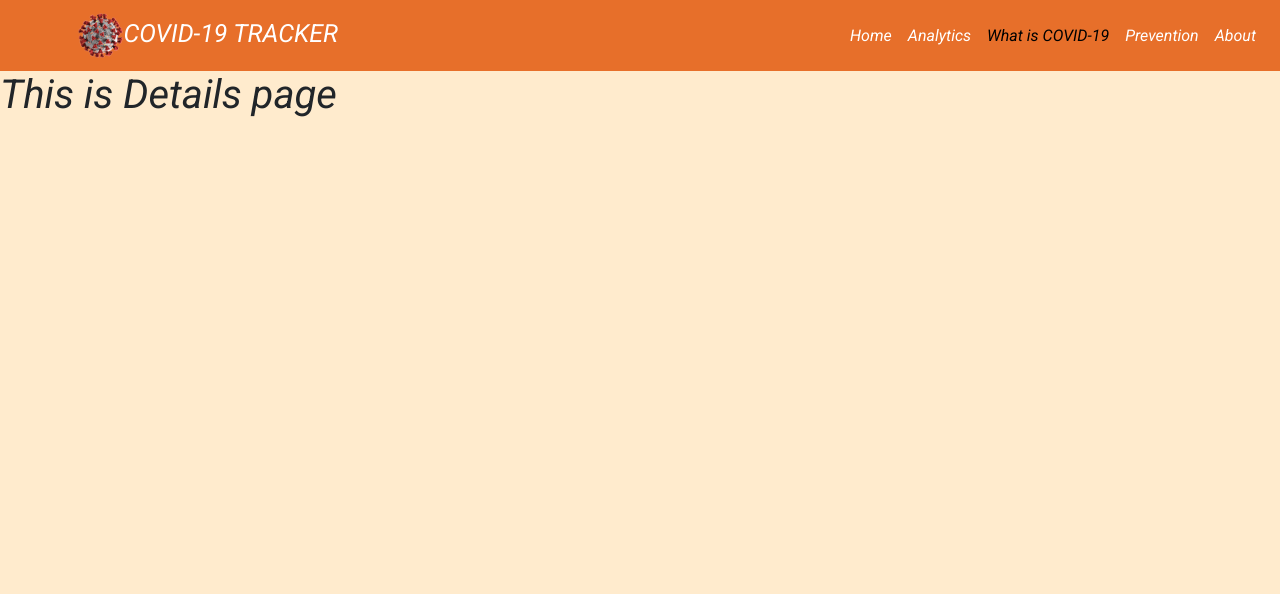
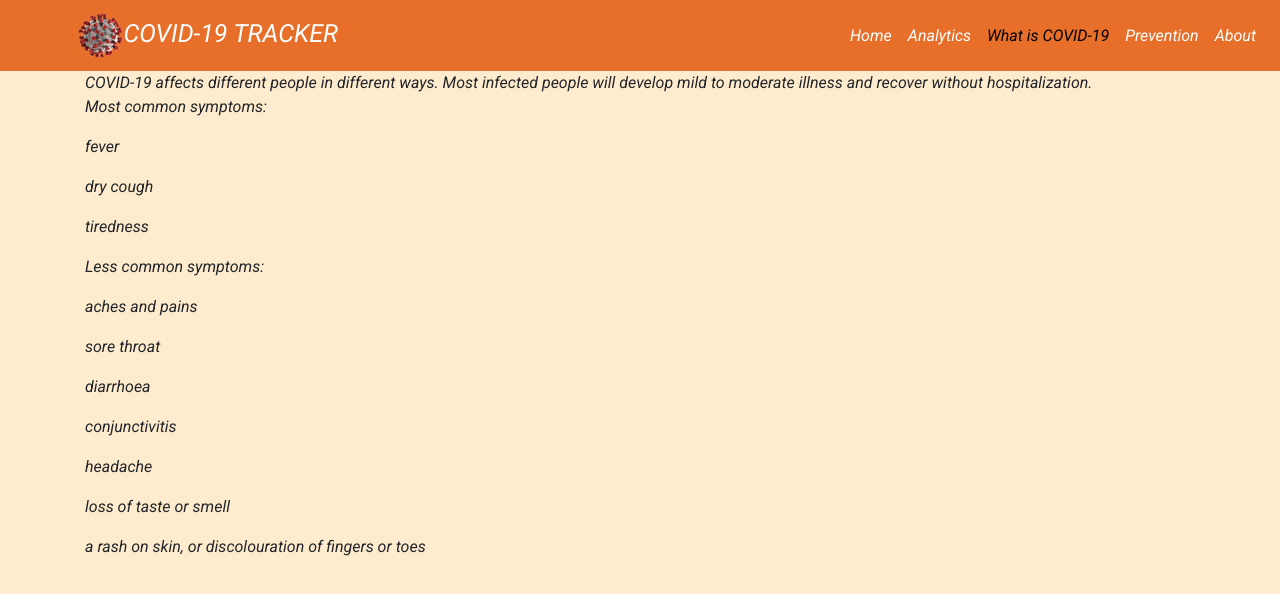
Before and after one commit to Farzana-Rahman/First-project, a React (Create React App) app in the folder my-app/: page /details in a window 1280 px wide. Shown: the top 594 px of the page. Built offline with nearby package versions, Linux system fonts and the light colour scheme.

Commit message:
updated few components

```diff
--- a/my-app/src/Components/Details.js
+++ b/my-app/src/Components/Details.js
@@ -3,9 +3,34 @@ import React, { Component } from 'react';
 class Details extends Component {
     render() {
         return (
-            <div>
-                <h1>This is Details page</h1>
-            </div>
+            <div className="container">
+                COVID-19 affects different people in different ways. Most infected people will develop mild to moderate illness and recover without hospitalization.
+
+                <p>Most common symptoms:</p>
+
+                <p> fever</p>
+
+                <p>  dry cough</p>
+
+                <p> tiredness </p>
+
+                <p>  Less common symptoms: </p>
+
+                <p> aches and pains </p>
+
+                <p> sore throat </p>
+
+                <p> diarrhoea </p>
+
+                <p> conjunctivitis </p>
+
+                <p>headache </p>
+
+                <p> loss of taste or smell </p>
+
+                <p>  a rash on skin, or discolouration of fingers or toes </p>
+
+                </div>
         );
     }
 }
```
